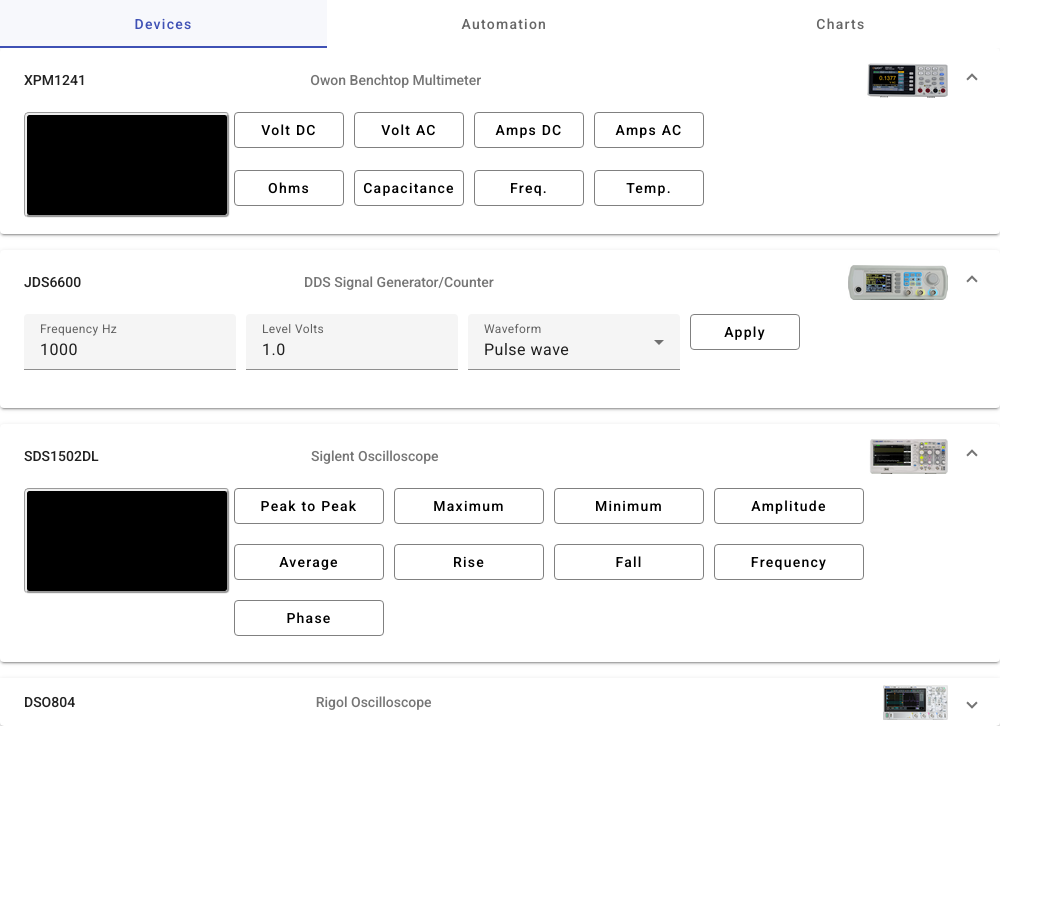
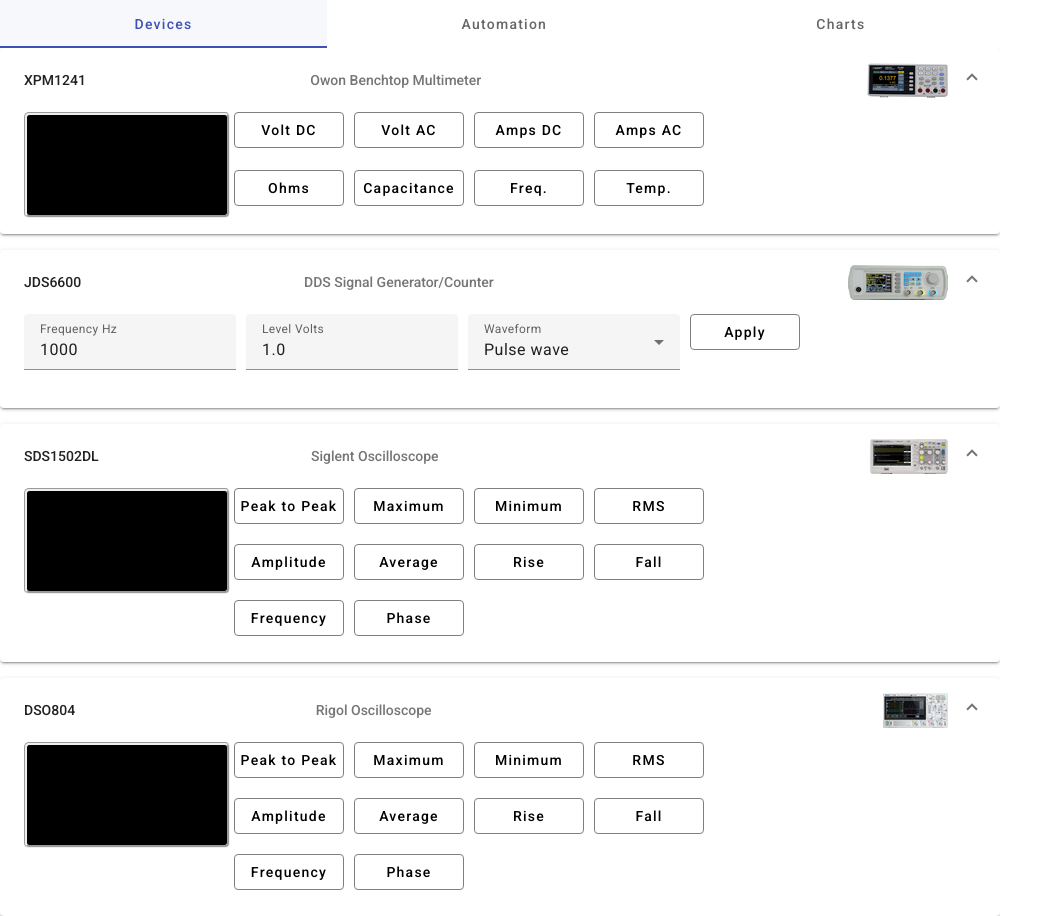
Before and after one commit to somervda/scpipi_ui, an Angular app: page / in a window 1280 px wide. Shown: the whole page, without its empty margins (0-1063 px from the left). Before the commit the page ends 800 px from the top, so only its background shows below. Built offline with nearby package versions, Linux system fonts and the light colour scheme.

Commit message:
Staer on automation

```diff
--- a/src/app/devices/devices.component.html
+++ b/src/app/devices/devices.component.html
@@ -25,12 +25,12 @@
     </mat-expansion-panel-header>
     <app-sds1052></app-sds1052>
   </mat-expansion-panel>
-  <mat-expansion-panel>
+  <mat-expansion-panel [expanded]="true">
     <mat-expansion-panel-header>
       <img src="../../assets/dso804.png" class="icon-image" />
       <mat-panel-title> DSO804 </mat-panel-title>
       <mat-panel-description> Rigol Oscilloscope </mat-panel-description>
     </mat-expansion-panel-header>
-    <p>70Mhz 4 Channel 12 bit</p>
+    <app-dho804></app-dho804>
   </mat-expansion-panel>
 </mat-accordion>
--- a/src/app/devices/devices.component.ts
+++ b/src/app/devices/devices.component.ts
@@ -5,6 +5,7 @@ import { MatAccordion, MatExpansionModule } from '@angular/material/expansion';
 import { Xdm1241Component } from '../xdm1241/xdm1241.component';
 import { Jds6600Component } from '../jds6600/jds6600.component';
 import { Sds1052Component } from '../sds1052/sds1052.component';
+import { Dho804Component } from '../dho804/dho804.component';
 
 import { MatIconModule } from '@angular/material/icon';
 
@@ -20,6 +21,7 @@ import { MatIconModule } from '@angular/material/icon';
     Xdm1241Component,
     Jds6600Component,
     Sds1052Component,
+    Dho804Component,
   ],
   templateUrl: './devices.component.html',
   styleUrl: './devices.component.scss',
--- a/src/app/dho804/dho804.component.html
+++ b/src/app/dho804/dho804.component.html
@@ -1 +1,110 @@
-<p>dho804 works!</p>
+<div class="grid-main">
+  <div>
+    <app-ledpanel
+      [mainText]="_measure.mainText"
+      [subText]="_measure.subText"
+    ></app-ledpanel>
+  </div>
+  <div class="grid-functions">
+    <div>
+      <button
+        mat-flat-button
+        class="fButton"
+        (click)="measure('VPP')"
+        [color]="_measure.type == 'VPP' ? 'primary' : null"
+      >
+        Peak&nbsp;to&nbsp;Peak
+      </button>
+    </div>
+    <div>
+      <button
+        mat-flat-button
+        class="fButton"
+        (click)="measure('VMAX')"
+        [color]="_measure.type == 'VMAX' ? 'primary' : null"
+      >
+        Maximum
+      </button>
+    </div>
+    <div>
+      <button
+        mat-flat-button
+        class="fButton"
+        (click)="measure('VMIN')"
+        [color]="_measure.type == 'VMIN' ? 'primary' : null"
+      >
+        Minimum
+      </button>
+    </div>
+    <div>
+      <button
+        mat-flat-button
+        class="fButton"
+        (click)="measure('VRMS')"
+        [color]="_type == 'VRMS' ? 'primary' : null"
+      >
+        RMS
+      </button>
+    </div>
+    <div>
+      <button
+        mat-flat-button
+        class="fButton"
+        (click)="measure('VAMP')"
+        [color]="_measure.type == 'VAMP' ? 'primary' : null"
+      >
+        Amplitude
+      </button>
+    </div>
+    <div>
+      <button
+        mat-flat-button
+        class="fButton"
+        (click)="measure('VAVG')"
+        [color]="_measure.type == 'VAVG' ? 'primary' : null"
+      >
+        Average
+      </button>
+    </div>
+    <div>
+      <button
+        mat-flat-button
+        class="fButton"
+        (click)="measure('RTIM')"
+        [color]="_measure.type == 'RTIM' ? 'primary' : null"
+      >
+        Rise
+      </button>
+    </div>
+    <div>
+      <button
+        mat-flat-button
+        class="fButton"
+        (click)="measure('FTIM')"
+        [color]="_measure.type == 'FTIM' ? 'primary' : null"
+      >
+        Fall
+      </button>
+    </div>
+    <div>
+      <button
+        mat-flat-button
+        class="fButton"
+        (click)="measure('FREQ')"
+        [color]="_measure.type == 'FREQ' ? 'primary' : null"
+      >
+        Frequency
+      </button>
+    </div>
+    <div>
+      <button
+        mat-flat-button
+        class="fButton"
+        (click)="measure('RPH')"
+        [color]="_measure.type == 'RPH' ? 'primary' : null"
+      >
+        Phase
+      </button>
+    </div>
+  </div>
+</div>
--- a/src/app/dho804/dho804.component.scss
+++ b/src/app/dho804/dho804.component.scss
@@ -0,0 +1,35 @@
+@media (min-width: 400px) {
+  .grid-main {
+    display: grid;
+    grid-template-columns: 200px 1fr;
+    grid-gap: 10px;
+  }
+}
+
+@media (min-width: 700px) {
+  .grid-functions {
+    display: grid;
+    grid-template-columns: 1fr 1fr 1fr 1fr;
+    grid-gap: 10px;
+    max-width: 400px;
+    grid-gap: 10px;
+  }
+}
+
+@media (min-width: 400px) and (max-width: 700px) {
+  .grid-functions {
+    display: grid;
+    grid-template-columns: 1fr 1fr;
+    grid-gap: 10px;
+    max-width: 400px;
+    grid-gap: 10px;
+  }
+}
+
+.fButton {
+  width: 110px;
+  margin-bottom: 10px;
+  border-style: solid;
+  border-color: gray;
+  border-width: 1px;
+}
--- a/src/app/dho804/dho804.component.ts
+++ b/src/app/dho804/dho804.component.ts
@@ -1,12 +1,62 @@
-import { Component } from '@angular/core';
+import { Component, OnDestroy, OnInit } from '@angular/core';
+import { LedpanelComponent } from '../ledpanel/ledpanel.component';
+import { MatButtonModule } from '@angular/material/button';
+import { Subscription, interval } from 'rxjs';
+import { Measure, Dho804Service } from '../services/dho804.service';
+import { MatSnackBar } from '@angular/material/snack-bar';
 
 @Component({
   selector: 'app-dho804',
   standalone: true,
-  imports: [],
+  imports: [LedpanelComponent, MatButtonModule],
   templateUrl: './dho804.component.html',
-  styleUrl: './dho804.component.scss'
+  styleUrl: './dho804.component.scss',
 })
-export class Dho804Component {
+export class Dho804Component implements OnInit, OnDestroy {
+  measureRefresh$$: Subscription | undefined;
+  _type = '';
+  _measure: Measure = {
+    success: false,
+    value: 0,
+    type: '',
+    mainText: '',
+    subText: '',
+  };
+  _connected = false;
 
+  constructor(
+    private dho804Service: Dho804Service,
+    private _snackBar: MatSnackBar
+  ) {}
+
+  ngOnInit(): void {
+    this.measureRefresh$$ = interval(3000).subscribe((val) => {
+      if (this._connected) {
+        if (this._measure.type) {
+          this.measure(this._measure.type);
+        }
+      }
+    });
+  }
+
+  measure(type: string): void {
+    this.dho804Service.measure(type).subscribe((measure) => {
+      console.log('measure:', measure);
+      this._measure = measure;
+      if (this._measure.success) {
+        this._connected = true;
+      } else {
+        this._connected = false;
+        this._snackBar.open('Not a successful measurement.', 'OK', {
+          duration: 5000,
+        });
+      }
+    });
+  }
+
+  ngOnDestroy(): void {
+    if (this.measureRefresh$$) {
+      this.measureRefresh$$.unsubscribe();
+    }
+  }
 }
--- a/src/app/jds6600/jds6600.component.scss
+++ b/src/app/jds6600/jds6600.component.scss
@@ -1,4 +1,4 @@
-@media (min-width: 700px) {
+@media (min-width: 800px) {
   .grid-functions {
     display: grid;
     grid-template-columns: 1fr 1fr 1fr 1fr;
@@ -8,7 +8,7 @@
   }
 }
 
-@media (min-width: 400px) and (max-width: 700px) {
+@media (min-width: 400px) and (max-width: 800px) {
   .grid-functions {
     display: grid;
     grid-template-columns: 1fr 1fr;
--- a/src/app/ledpanel/ledpanel.component.scss
+++ b/src/app/ledpanel/ledpanel.component.scss
@@ -7,7 +7,7 @@
 }
 .main-text {
   font-family: "Courier New", monospace;
-  font-size: 45px;
+  font-size: 40px;
   font-weight: bold;
   color: rgb(221, 221, 5);
   padding-top: 30px;
@@ -16,7 +16,7 @@
 
 .sub-text {
   font-family: "Courier New", monospace;
-  font-size: 20px;
+  font-size: 15px;
   color: rgb(221, 221, 5);
   padding-top: 20px;
   text-align: center;
--- a/src/app/sds1052/sds1052.component.html
+++ b/src/app/sds1052/sds1052.component.html
@@ -34,6 +34,16 @@
         [color]="_measure.type == 'MIN' ? 'primary' : null"
       >
         Minimum
+      </button>
+    </div>
+    <div>
+      <button
+        mat-flat-button
+        class="fButton"
+        (click)="measure('RMS')"
+        [color]="_type == 'RMS' ? 'primary' : null"
+      >
+        RMS
       </button>
     </div>
     <div>
--- a/src/app/sds1052/sds1052.component.scss
+++ b/src/app/sds1052/sds1052.component.scss
@@ -27,7 +27,7 @@
 }
 
 .fButton {
-  width: 150px;
+  width: 110px;
   margin-bottom: 10px;
   border-style: solid;
   border-color: gray;
--- a/src/app/services/dho804.service.ts
+++ b/src/app/services/dho804.service.ts
@@ -1,9 +1,32 @@
 import { Injectable } from '@angular/core';
+import { HttpClient } from '@angular/common/http';
+import { Globals } from '../app.config';
+
+export interface Measure {
+  success: false;
+  value?: number;
+  type?: string;
+  mainText?: string;
+  subText?: string;
+}
 
 @Injectable({
-  providedIn: 'root'
+  providedIn: 'root',
 })
 export class Dho804Service {
+  constructor(private http: HttpClient) {}
 
-  constructor() { }
+  connect() {
+    let result = this.http.get<string>(
+      'http://' + Globals.HOSTANDPORT + '/dho804/connect'
+    );
+    return result;
+  }
+
+  measure(type: string) {
+    let result = this.http.get<Measure>(
+      'http://' + Globals.HOSTANDPORT + '/dho804/measure/' + type
+    );
+    return result;
+  }
 }
```
Also changed, not shown: src/app/services/automation.service.ts (added, +46 -0 lines).
